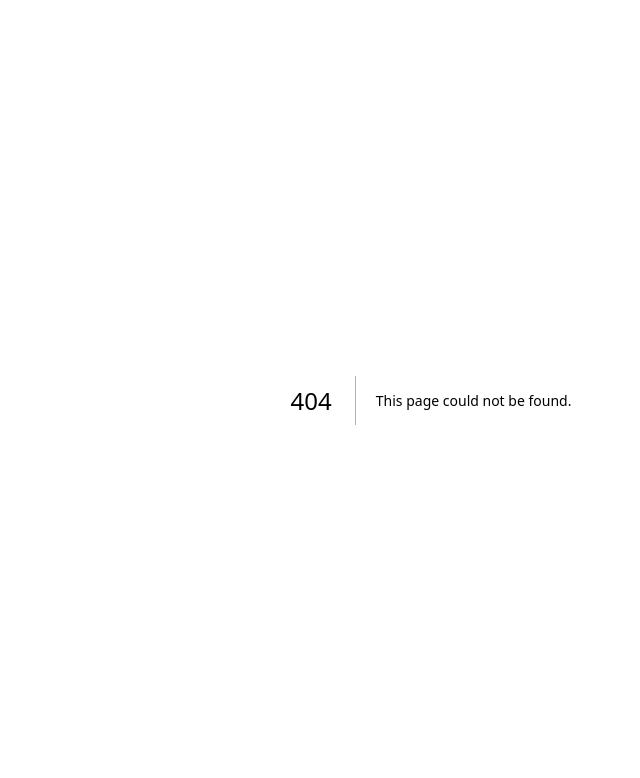
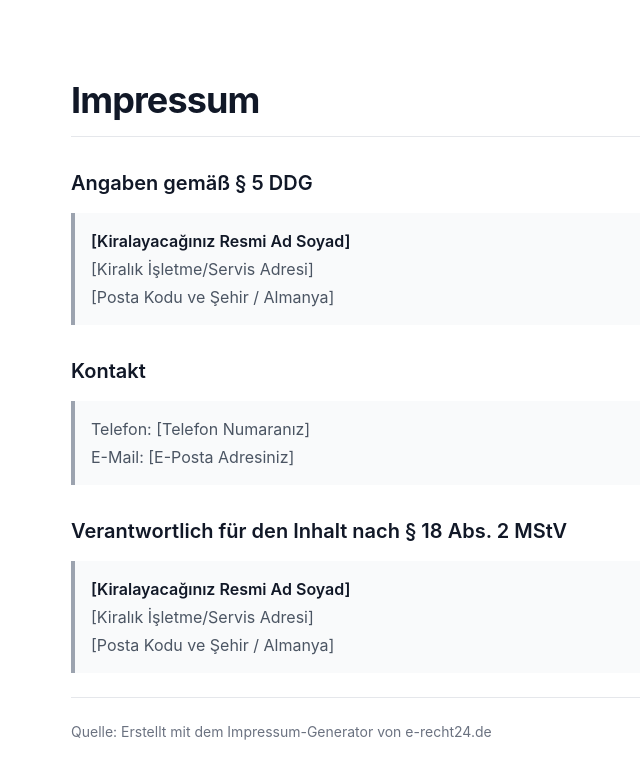
Before and after one commit to orkunbasar85-ux/nelly-website, a Next.js app: page /impressum in a window 1280 px wide. Before the commit this address had no page. Shown: the top 778 px of the page, without its empty margins (209-849 px from the left). Built offline with nearby package versions, Linux system fonts and the light colour scheme.

Commit message:
Create ImpressumPage component with legal information

```diff
--- /dev/null
+++ b/app/impressum/page.tsx
@@ -0,0 +1,45 @@
+import React from 'react';
+
+export default function ImpressumPage() {
+  return (
+    <div className="min-h-screen bg-white text-gray-800 font-sans antialiased selection:bg-gray-200">
+      <main className="max-w-3xl mx-auto px-6 py-12 md:py-20">
+        <h1 className="text-3xl md:text-4xl font-bold tracking-tight text-gray-900 border-b pb-4 mb-8">
+          Impressum
+        </h1>
+
+        <section className="space-y-6">
+          <div>
+            <h2 className="text-xl font-semibold text-gray-900 mt-6 mb-3">Angaben gemäß § 5 DDG</h2>
+            <div className="bg-gray-50 border-l-4 border-gray-400 p-4 my-4 rounded-r space-y-1">
+              <p className="font-semibold text-gray-900">[Kiralayacağınız Resmi Ad Soyad]</p>
+              <p className="text-gray-600">[Kiralık İşletme/Servis Adresi]</p>
+              <p className="text-gray-600">[Posta Kodu ve Şehir / Almanya]</p>
+            </div>
+          </div>
+
+          <div>
+            <h2 className="text-xl font-semibold text-gray-900 mt-8 mb-3">Kontakt</h2>
+            <div className="bg-gray-50 border-l-4 border-gray-400 p-4 my-4 rounded-r space-y-1">
+              <p className="text-gray-600">Telefon: [Telefon Numaranız]</p>
+              <p className="text-gray-600">E-Mail: [E-Posta Adresiniz]</p>
+            </div>
+          </div>
+
+          <div>
+            <h2 className="text-xl font-semibold text-gray-900 mt-8 mb-3">Verantwortlich für den Inhalt nach § 18 Abs. 2 MStV</h2>
+            <div className="bg-gray-50 border-l-4 border-gray-400 p-4 my-4 rounded-r space-y-1">
+              <p className="font-semibold text-gray-900">[Kiralayacağınız Resmi Ad Soyad]</p>
+              <p className="text-gray-600">[Kiralık İşletme/Servis Adresi]</p>
+              <p className="text-gray-600">[Posta Kodu ve Şehir / Almanya]</p>
+            </div>
+          </div>
+
+          <div className="pt-6 border-t border-gray-200 text-sm text-gray-500">
+            <p>Quelle: Erstellt mit dem Impressum-Generator von e-recht24.de</p>
+          </div>
+        </section>
+      </main>
+    </div>
+  );
+}
```
